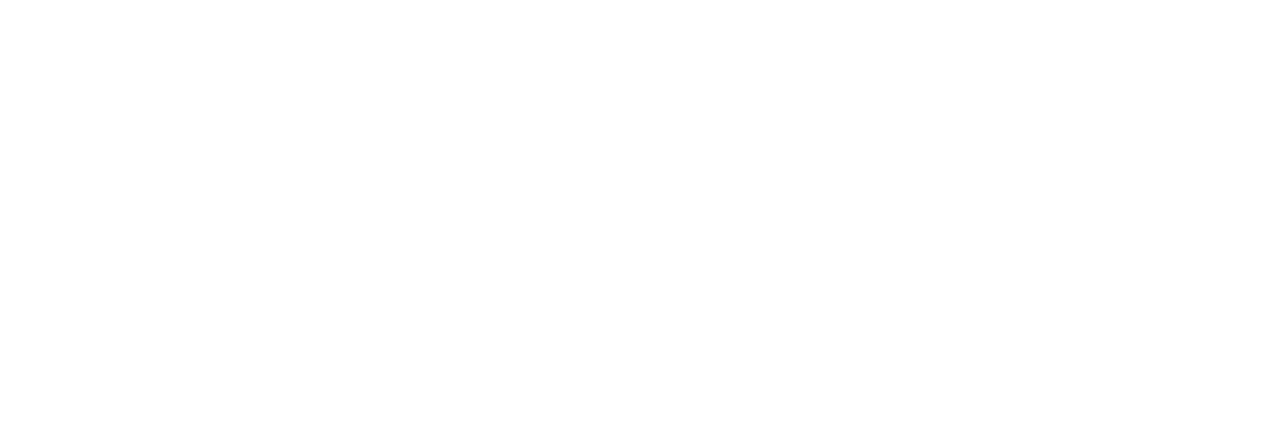
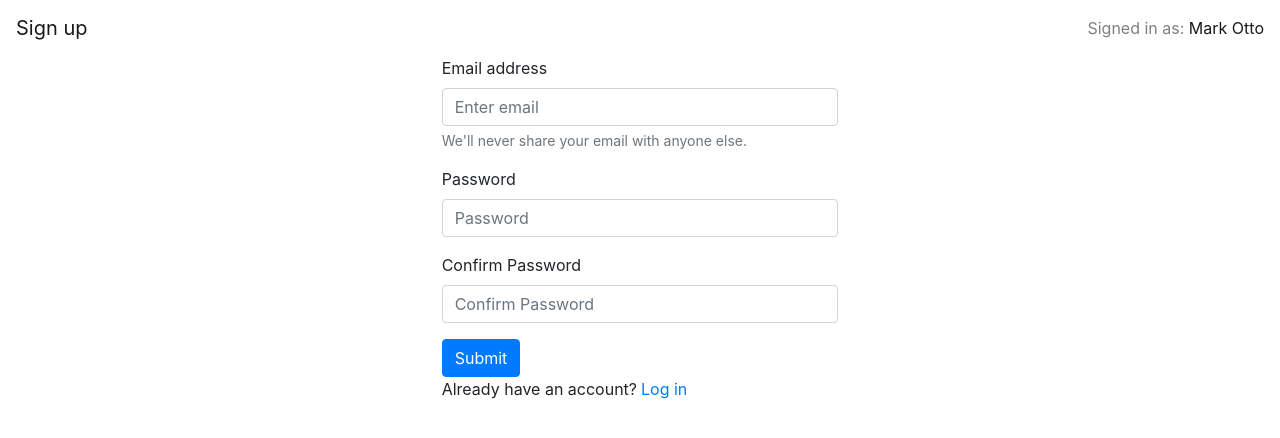
Before and after one commit to tuanthanh2067/simple-login-form-react, a React (Create React App) app in the folder client/: page /signup in a window 1280 px wide. Shown: the top 438 px of the page. Built offline with nearby package versions, Linux system fonts and the light colour scheme.

Commit message:
add login, signup, routes

```diff
--- a/client/package.json
+++ b/client/package.json
@@ -8,6 +8,7 @@
     "@testing-library/user-event": "^12.6.3",
     "react": "^17.0.1",
     "react-dom": "^17.0.1",
+    "react-router-dom": "^5.2.0",
     "react-scripts": "4.0.2",
     "web-vitals": "^1.1.0"
   },
--- /dev/null
+++ b/client/src/App.css
@@ -0,0 +1,4 @@
+.App {
+  width: 100%;
+  height: 100%;
+}
--- a/client/src/App.js
+++ b/client/src/App.js
@@ -1,5 +1,24 @@
+import "./App.css";
+import "bootstrap/dist/css/bootstrap.min.css";
+import { Route, Switch, Redirect } from "react-router-dom";
+
+import Login from "./components/Login";
+import Signup from "./components/Signup";
+import Nav from "./components/Nav";
+
 function App() {
-  return <div className="App"></div>;
+  return (
+    <div className="App">
+      <Nav />
+      <Switch>
+        <Route path="/login" render={() => <Login />} />
+        <Route path="/signup" render={() => <Signup />} />
+        <Route path="/">
+          <Redirect to="login" />
+        </Route>
+      </Switch>
+    </div>
+  );
 }
 
 export default App;
--- /dev/null
+++ b/client/src/components/Login.js
@@ -0,0 +1,36 @@
+import React from "react";
+import Container from "react-bootstrap/Container";
+import Button from "react-bootstrap/Button";
+import Form from "react-bootstrap/Form";
+
+import { Link } from "react-router-dom";
+
+const Login = () => {
+  return (
+    <Container className="col-lg-4">
+      <Form>
+        <Form.Group controlId="formBasicEmail">
+          <Form.Label>Email address</Form.Label>
+          <Form.Control type="email" placeholder="Enter email" />
+          <Form.Text className="text-muted">
+            We'll never share your email with anyone else.
+          </Form.Text>
+        </Form.Group>
+
+        <Form.Group controlId="formBasicPassword">
+          <Form.Label>Password</Form.Label>
+          <Form.Control type="password" placeholder="Password" />
+        </Form.Group>
+        <Button variant="primary" type="submit">
+          Submit
+        </Button>
+      </Form>
+      <div className="row container">
+        <p className="mr-1">Don't have an account?</p>
+        <Link to="/signup">Sign up</Link>
+      </div>
+    </Container>
+  );
+};
+
+export default Login;
--- /dev/null
+++ b/client/src/components/Nav.js
@@ -0,0 +1,26 @@
+import React from "react";
+import Navbar from "react-bootstrap/Navbar";
+import { useLocation } from "react-router-dom";
+
+const Nav = () => {
+  const location = useLocation();
+  let title = "";
+  if (location.pathname === "/login") {
+    title = "Log in";
+  } else if (location.pathname === "/signup") {
+    title = "Sign up";
+  }
+  return (
+    <Navbar>
+      <Navbar.Brand>{title}</Navbar.Brand>
+      <Navbar.Toggle />
+      <Navbar.Collapse className="justify-content-end">
+        <Navbar.Text>
+          Signed in as: <a href="#login">Mark Otto</a>
+        </Navbar.Text>
+      </Navbar.Collapse>
+    </Navbar>
+  );
+};
+
+export default Nav;
--- /dev/null
+++ b/client/src/components/Signup.js
@@ -0,0 +1,43 @@
+import React from "react";
+import Container from "react-bootstrap/Container";
+import Button from "react-bootstrap/Button";
+import Form from "react-bootstrap/Form";
+
+import { Link } from "react-router-dom";
+
+const Signup = () => {
+  return (
+    <Container className="col-md-4">
+      <Form>
+        <Form.Group controlId="formBasicEmail">
+          <Form.Label>Email address</Form.Label>
+          <Form.Control type="email" placeholder="Enter email" />
+          <Form.Text className="text-muted">
+            We'll never share your email with anyone else.
+          </Form.Text>
+        </Form.Group>
+
+        <Form.Group controlId="formBasicPassword">
+          <Form.Label>Password</Form.Label>
+          <Form.Control type="password" placeholder="Password" />
+        </Form.Group>
+
+        <Form.Group controlId="formConfirmPassword">
+          <Form.Label>Confirm Password</Form.Label>
+          <Form.Control type="password" placeholder="Confirm Password" />
+        </Form.Group>
+
+        <Button variant="primary" type="submit">
+          Submit
+        </Button>
+      </Form>
+
+      <div className="row container">
+        <p className="mr-1">Already have an account?</p>
+        <Link to="/login">Log in</Link>
+      </div>
+    </Container>
+  );
+};
+
+export default Signup;
--- /dev/null
+++ b/client/src/index.css
@@ -0,0 +1,4 @@
+#root {
+  width: 100vw;
+  height: 100vh;
+}
--- a/client/src/index.js
+++ b/client/src/index.js
@@ -1,11 +1,15 @@
 import React from "react";
 import ReactDOM from "react-dom";
+import "./index.css";
 import App from "./App";
 import reportWebVitals from "./reportWebVitals";
+import { BrowserRouter } from "react-router-dom";
 
 ReactDOM.render(
   <React.StrictMode>
-    <App />
+    <BrowserRouter>
+      <App />
+    </BrowserRouter>
   </React.StrictMode>,
   document.getElementById("root")
 );
```
Also changed, not shown: 1 other file (tests, documents, lock files or other folders).
